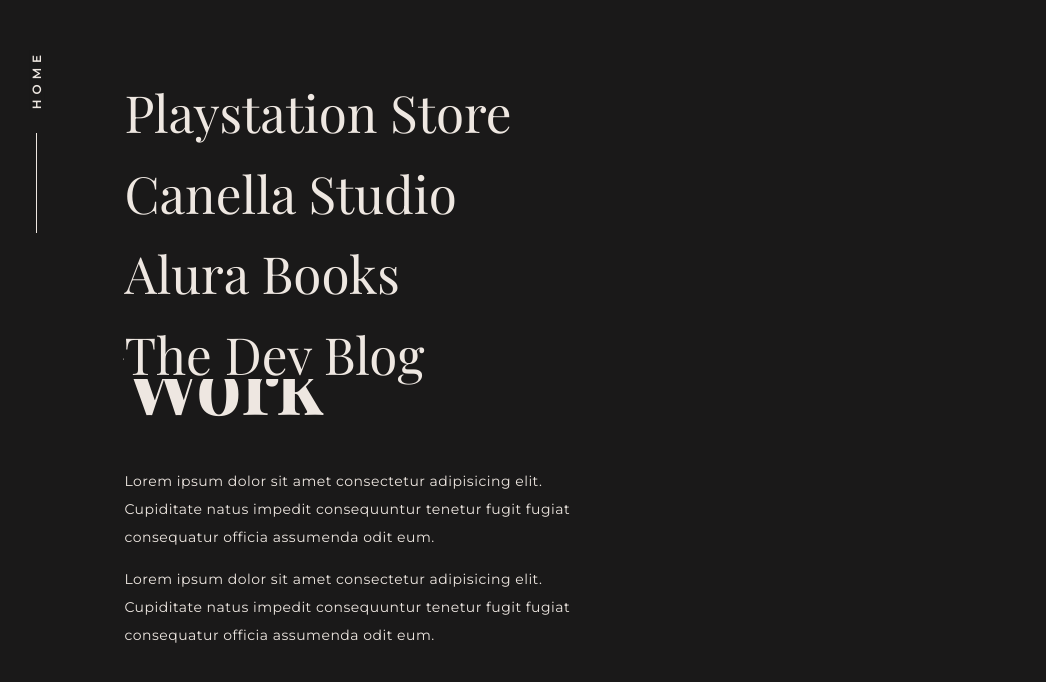
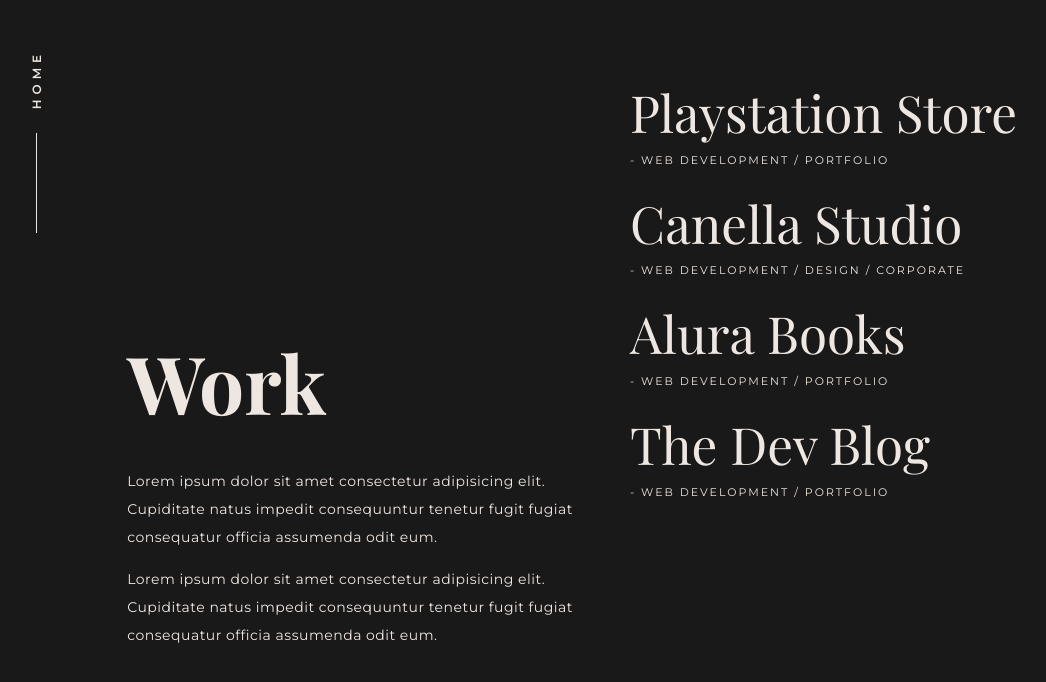
Before and after one commit to natanstark/natan-vieira-portfolio, a plain HTML site: page pages/work.html in a window 1280 px wide. Shown: the whole page, without its empty margins (10-1056 px from the left). Drawn offline with nearby package versions, Linux system fonts and the light colour scheme; a web font is replaced by a local one.

Commit message:
'work' page structure finished

```diff
--- a/pages/work.html
+++ b/pages/work.html
@@ -18,6 +18,7 @@
         </div>
     </div>
 
+    <div class="work-main__container">
         <div class="work__container">
 
             <div class="work__text--container">
@@ -33,21 +34,27 @@
                 <ul class="work-projects__list">
                     <li>
                         <a class="work-projects__list--item" href="#">Playstation Store</a>
+                        <p class="projects__list--description">- Web Development / Portfolio</p>
+
                     </li>
                     <li>
                         <a class="work-projects__list--item" href="#">Canella Studio</a>
+                        <p class="projects__list--description">- Web Development / Design / Corporate</p>
                     </li>
                     <li>
                         <a class="work-projects__list--item" href="#">Alura Books</a>
+                        <p class="projects__list--description">- Web Development / Portfolio</p>
                     </li>
                     <li>
                         <a class="work-projects__list--item" href="#">The Dev Blog</a>
+                        <p class="projects__list--description">- Web Development / Portfolio</p>
                     </li>
                 </ul>
 
             </div>
 
         </div>
+    </div>
 
 </body>
 </html>
--- a/styles/work.css
+++ b/styles/work.css
@@ -12,13 +12,25 @@
     margin: 8px;
 }
 
+.work-main__container{
+    max-width: 100%;
+    display: flex;
+    flex-wrap: wrap
+}
+
+.work__container,
+.work__projects--container {
+    flex: 1; /* Faz as duas divs ocuparem uma porção igual do espaço disponível */
+    max-width: 50%; /* Garante que cada div tenha no máximo 50% da largura */
+    box-sizing: border-box; /* Inclui a largura da borda e do preenchimento no cálculo da largura */
+}
+
 .work__container{
     max-width: 80%;
     margin-left: auto;
     margin-right: auto;
     display: flex;
-    flex-direction: row;
-
+    flex-wrap: wrap
 
 }
 
@@ -28,7 +40,7 @@
     max-width: 70%;
     margin-left: auto;
     margin-right: auto;
-    position: fixed;
+
 }
 
 .work__title{
@@ -48,10 +60,11 @@
 
 .work__projects--container{
     margin-top: 10vh;
-    display: flex;
-    flex-direction: row;
-    justify-content: right;
-    text-align: left;
+
+}
+
+.work-projects__list{
+    display: block;
 }
 
 .work-projects__list--item{
@@ -66,7 +79,7 @@
     line-height: 0.95em;
     font-weight: 300;
     text-align: left;
-    margin-bottom: 4vh;
+    margin-bottom: 2vh;
 }
 
 .work-projects__list--item:hover{
@@ -74,3 +87,12 @@
     transform: translate(5px);
 
 }
+
+.projects__list--description{
+    letter-spacing: 2px;
+    text-transform: uppercase;
+    align-self: flex-end;
+    font-size: 11px;
+    font-weight: 400;
+    margin-bottom: 4vh;
+}
```
Lines whose indentation alone changed are shown as unchanged.
